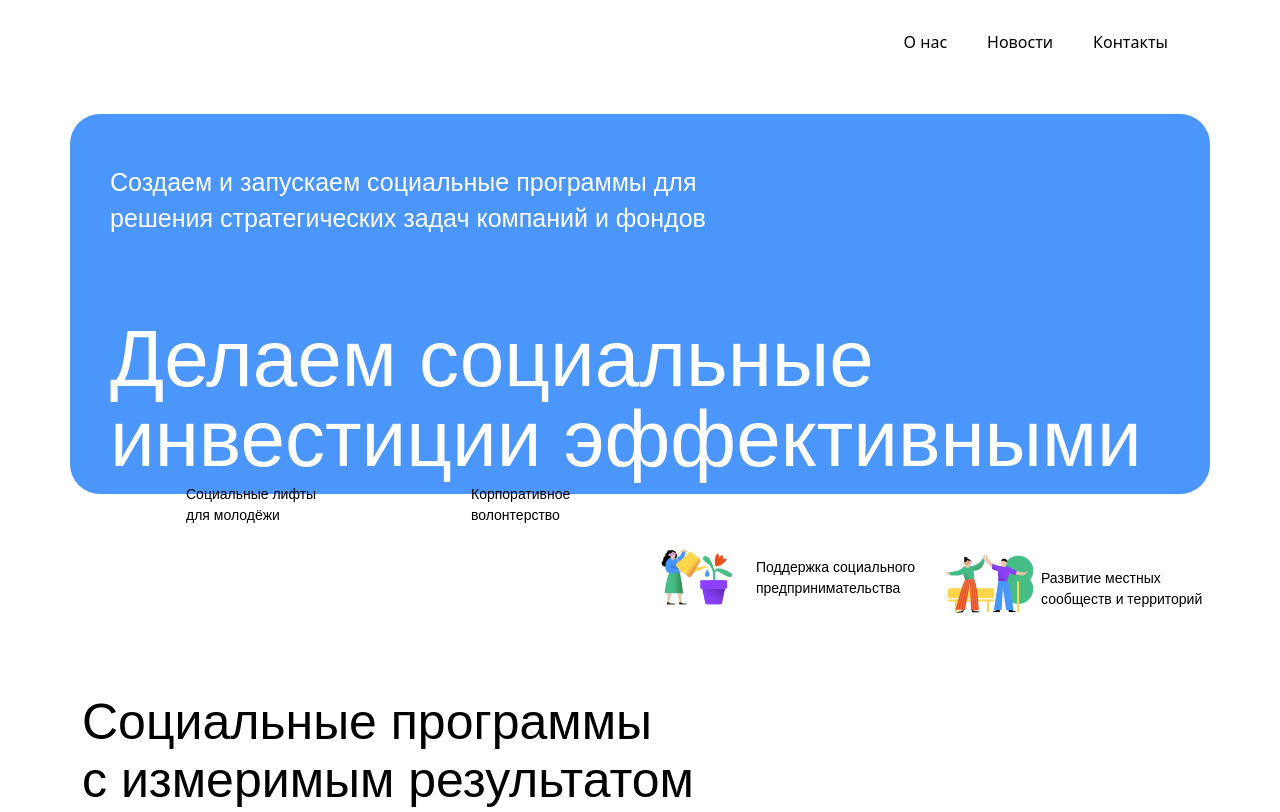
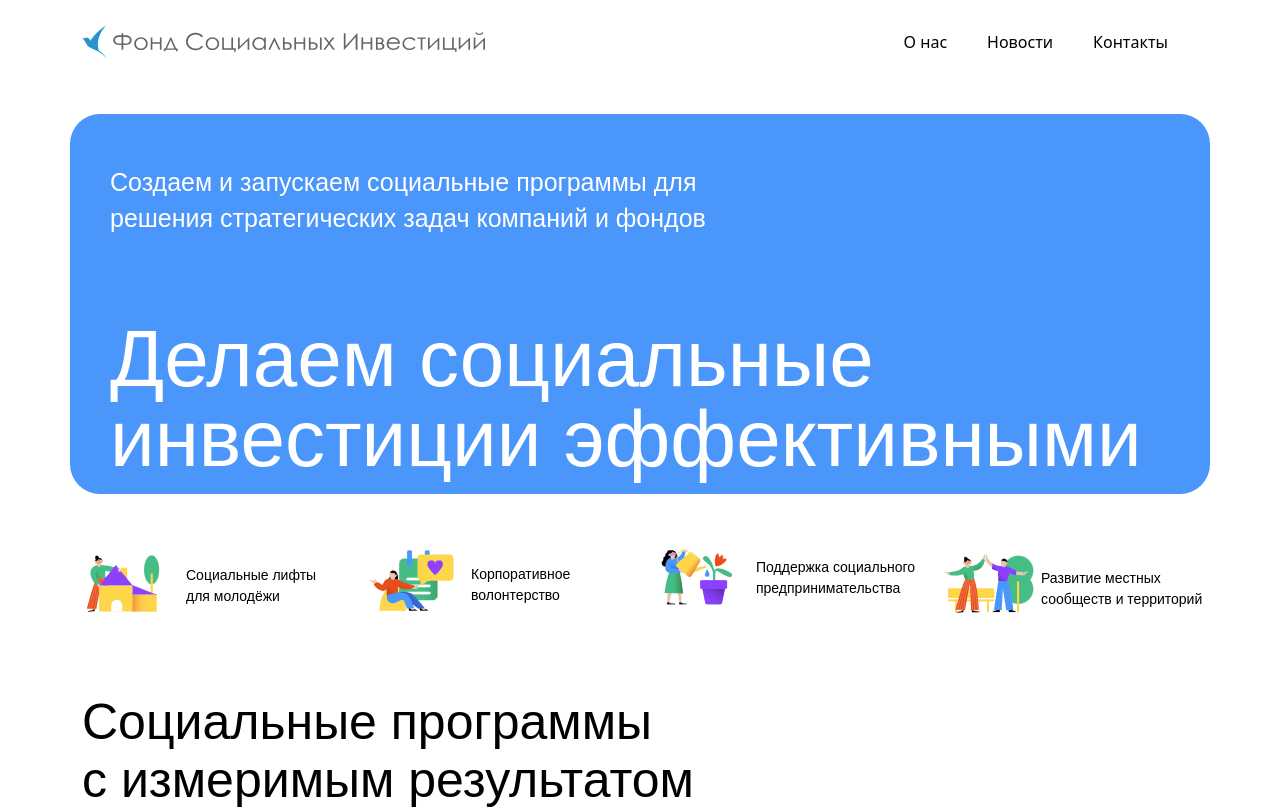
Before and after one commit to AHMADstydent/diagonal.github.io, a plain HTML site: page index.html in a window 1280 px wide. Shown: the top 812 px of the page. Drawn offline with nearby package versions, Linux system fonts and the light colour scheme; files whose address does not match are found by name.

Commit message:
Update index.html

```diff
--- a/index.html
+++ b/index.html
@@ -13,7 +13,7 @@
     <div class="container">
         <div class="row">
             <div class="head">
-                <img src="./Fond_logo.svg" alt="" class="logo">
+                <img src="img/Fond_logo.svg" alt="" class="logo">
                 <div class="count">
                     <a href="">О нас</a>
                 <a href="">Новости</a>
@@ -34,13 +34,13 @@
         <div class="row mt-2 mb-2">
                <div class="col-xl-3 col-lg-6 col-md-6 ">
                 <div class="img-count">
-                    <img src="./img-one.png" alt="" class="head-img">
+                    <img src="img/img-one.png" alt="" class="head-img">
                     <p>Социальные лифты<br> для молодёжи</p>
                 </div>
                </div>
                 <div class="col-xl-3 col-lg-6 col-md-6 ">
                     <div class="img-count">
-                        <img src="./img-two.png" alt="" class="head-img">
+                        <img src="img/img-two.png" alt="" class="head-img">
                         <p>Корпоративное волонтерство</p>
                     </div>
                 </div>
```
